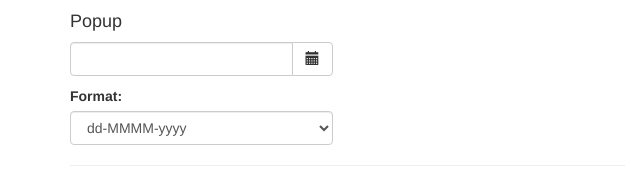
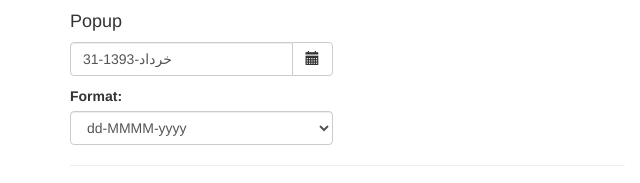
Before and after one commit to AminRahimi/angular-bootstrap-persian-datepicker, a plain HTML site: page index.html in a window 1280 px wide. Shown: the part 492-675 px from the top of the page, 0-640 px from the left. Drawn offline with Linux system fonts and the light colour scheme.

Commit message:
persianDateFilter dependecy injected in popup

```diff
--- a/index.html
+++ b/index.html
@@ -16,7 +16,7 @@
     <script src="js/bootstrap/bootstrap.min.js"></script>
 	<script src="js/angularjs/angular.js"></script>
 
-	<script src="js/ui-bootstrap-persianDatePicker-tpls-0.10.0-beta.1.min.js" type="text/javascript"></script>
+	<script src="js/ui-bootstrap-custom-tpls-0.10.0.persian.js" type="text/javascript"></script>
 
 
 	<script src="js/app.js" type="text/javascript"></script>
--- a/js/ui-bootstrap-custom-tpls-0.10.0.persian.js
+++ b/js/ui-bootstrap-custom-tpls-0.10.0.persian.js
@@ -871,8 +871,8 @@ angular.module('ui.bootstrap.datepicker', ['ui.bootstrap.position','persianDate'
   showButtonBar: true
 })
 
-.directive('datepickerPopup', ['$compile', '$parse', '$document', '$position', 'dateFilter', 'datepickerPopupConfig', 'datepickerConfig',
-function ($compile, $parse, $document, $position, dateFilter, datepickerPopupConfig, datepickerConfig) {
+.directive('datepickerPopup', ['$compile', '$parse', '$document', '$position', 'dateFilter', 'datepickerPopupConfig', 'datepickerConfig','persianDateFilter',
+function ($compile, $parse, $document, $position, dateFilter, datepickerPopupConfig, datepickerConfig,persianDateFilter) {
   return {
     restrict: 'EA',
     require: 'ngModel',
```
